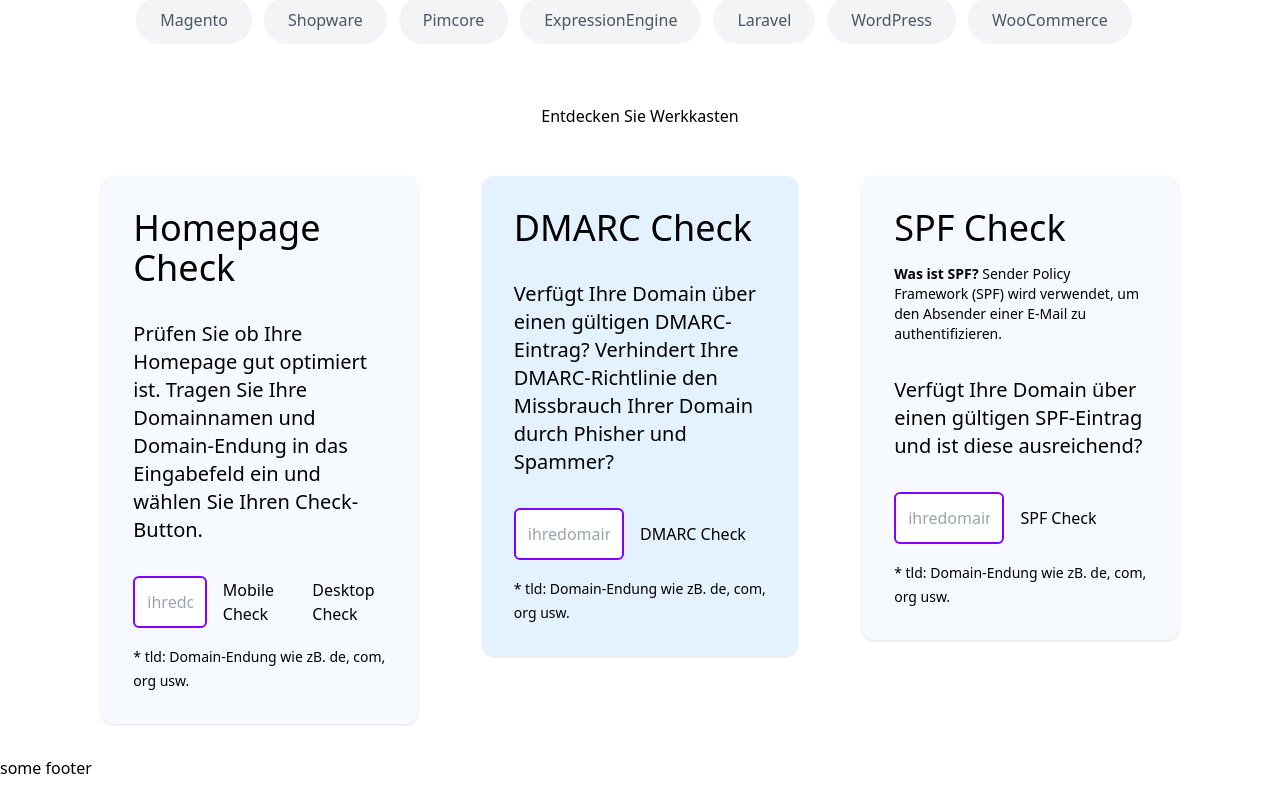
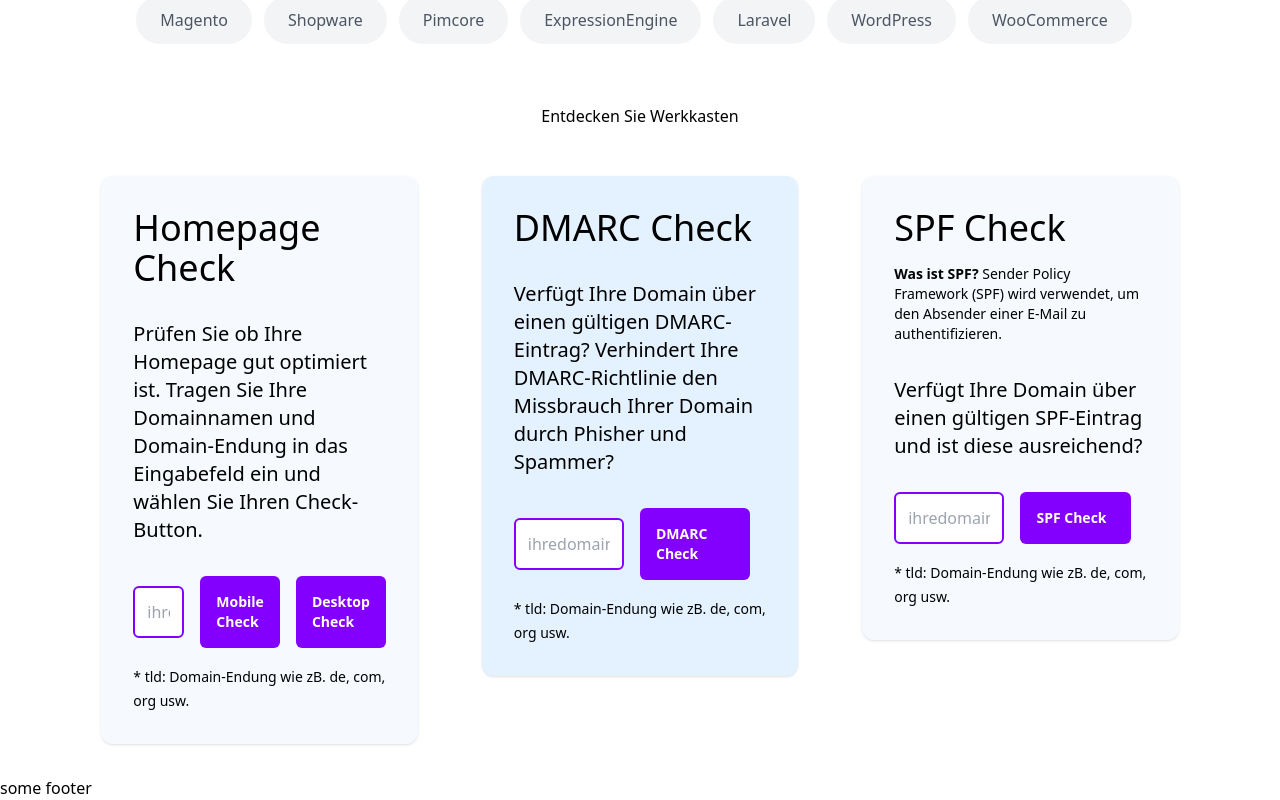
Before and after one commit to zulfiismailovdemiri/werkkasten, a Next.js app: page / in a window 1280 px wide. Shown: the part 877-1677 px from the top of the page. Built offline with nearby package versions, Linux system fonts and the light colour scheme.

Commit message:
fix link

```diff
--- a/components/intro.js
+++ b/components/intro.js
@@ -4,22 +4,30 @@ import Link from 'next/link'
 
 function MobileUrl(props) {
     return (
-        <Link className="font-bold text-sm block p-4 bg-werk rounded-md text-white flex items-center" href={`//developers.google.com/speed/pagespeed/insights/?url=https%3A%2F%2Fwww.${props.url}%2F&utm_source=search_console&tab=mobile&hl=de`} target="_blank" rel="noreferrer">Mobile Check</Link>
+        <Link className="font-bold text-sm block p-4 bg-werk rounded-md text-white flex items-center" href={`https://developers.google.com/speed/pagespeed/insights/?url=https%3A%2F%2Fwww.${props.url}%2F&utm_source=search_console&tab=mobile&hl=de`} target="_blank" rel="noreferrer">
+            <a className="font-bold text-sm block p-4 bg-werk rounded-md text-white flex items-center" target="_blank" rel="noreferrer">Mobile Check</a>
+        </Link>
     )
 }
 function DesktopUrl(props) {
     return (
-        <Link className="font-bold text-sm block p-4 bg-werk rounded-md text-white flex items-center" href={`//developers.google.com/speed/pagespeed/insights/?url=https%3A%2F%2Fwww.${props.url}%2F&utm_source=search_console&tab=desktop&hl=de`} target="_blank" rel="noreferrer">Desktop Check</Link>
+        <Link className="font-bold text-sm block p-4 bg-werk rounded-md text-white flex items-center" href={`https://developers.google.com/speed/pagespeed/insights/?url=https%3A%2F%2Fwww.${props.url}%2F&utm_source=search_console&tab=desktop&hl=de`} target="_blank" rel="noreferrer">
+            <a className="font-bold text-sm block p-4 bg-werk rounded-md text-white flex items-center" target="_blank" rel="noreferrer">Desktop Check</a>
+        </Link>
     )
 }
 function DMARCCheck(props) {
     return (
-        <Link className="font-bold text-sm block p-4 bg-werk rounded-md text-white flex items-center" href={`//dmarcian.com/dmarc-inspector/?domain=${props.url}`} target="_blank" rel="noreferrer">DMARC Check</Link>
+        <Link className="font-bold text-sm block p-4 bg-werk rounded-md text-white flex items-center" href={`https://dmarcian.com/dmarc-inspector/?domain=${props.url}`} target="_blank" rel="noreferrer">
+            <a className="font-bold text-sm block p-4 bg-werk rounded-md text-white flex items-center" target="_blank" rel="noreferrer">DMARC Check</a>
+        </Link>
     )
 }
 function SPFCheck(props) {
     return (
-        <Link className="font-bold text-sm block p-4 bg-werk rounded-md text-white flex items-center" href={`//dmarcian.com/spf-survey/?domain=${props.url}`} target="_blank" rel="noreferrer">SPF Check</Link>
+        <Link href={`https://dmarcian.com/spf-survey/?domain=${props.url}`}>
+            <a className="font-bold text-sm block p-4 bg-werk rounded-md text-white flex items-center" target="_blank" rel="noreferrer">SPF Check</a>
+        </Link>
     )
 }
 
```
